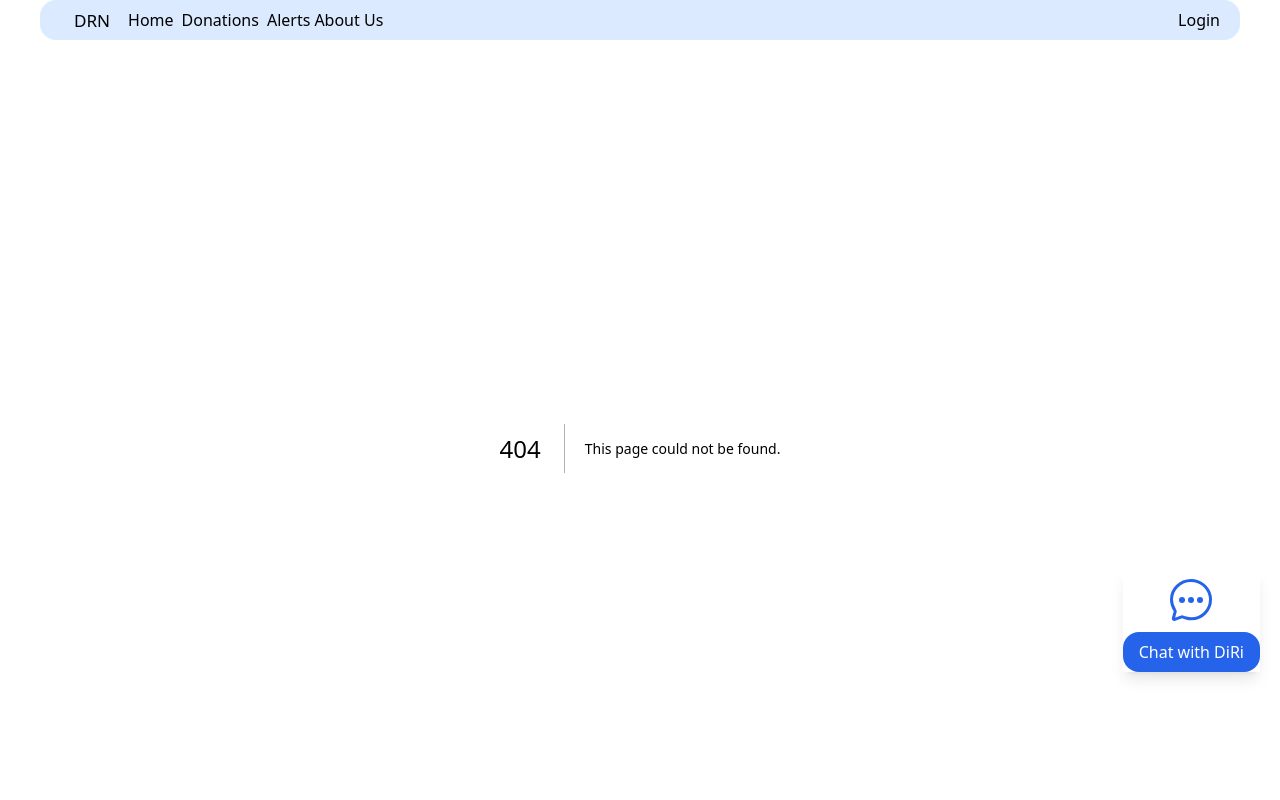
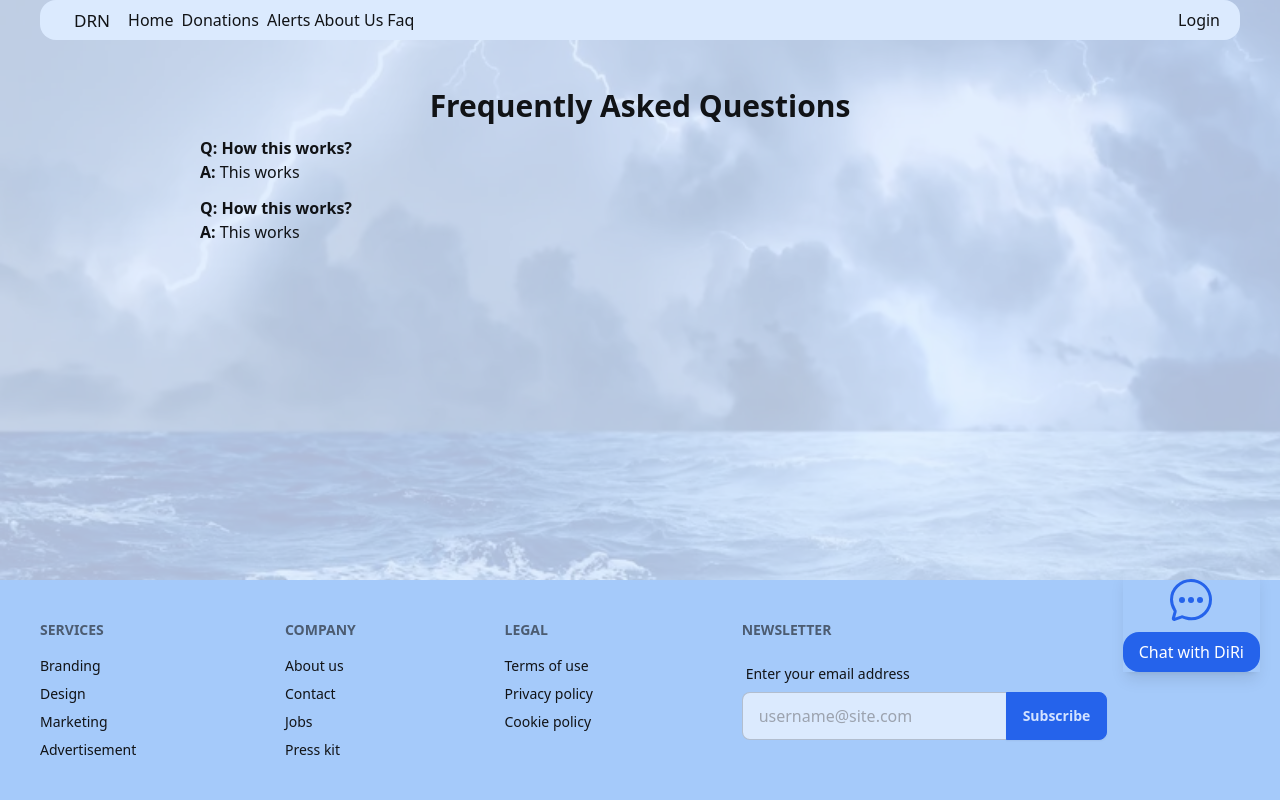
Before and after one commit to mahbd/drn, a Next.js app in the folder frontend/: page /misc/faq in a window 1280 px wide. Before the commit this address had no page. Shown: the top 800 px of the page. Built offline with nearby package versions, Linux system fonts and the light colour scheme.

Commit message:
completed FAQ template

```diff
--- /dev/null
+++ b/frontend/app/misc/faq/page.tsx
@@ -0,0 +1,40 @@
+interface IFAQ {
+  id: number;
+  question: string;
+  answer: string;
+}
+
+const faqs: IFAQ[] = [
+  {
+    id: 1,
+    question: "How this works?",
+    answer: "This works ",
+  },
+  {
+    id: 2,
+    question: "How this works?",
+    answer: "This works ",
+  },
+];
+
+const FAQ = () => {
+  return (
+    <div>
+      <h1 className={"section-title text-center"}>
+        Frequently Asked Questions
+      </h1>
+
+      {faqs.map((faq) => (
+        <div key={faq.id} className={"mt-3"}>
+          <p className={"font-bold"}>Q: {faq.question}</p>
+          <p>
+            <span className={"font-bold"}>A: </span>
+            {faq.answer}
+          </p>
+        </div>
+      ))}
+    </div>
+  );
+};
+
+export default FAQ;
--- a/frontend/components/Navbar.tsx
+++ b/frontend/components/Navbar.tsx
@@ -58,6 +58,10 @@ export const navLinks = [
         title: "Terms and Conditions",
       },
     ],
+  },
+  {
+    id: ROUTING.faq,
+    title: "Faq",
   },
 ];
 
--- a/frontend/store/config.ts
+++ b/frontend/store/config.ts
@@ -21,6 +21,7 @@ export const ROUTING = {
   privacyPolicy: "/misc/privacy-policy",
   termsAndConditions: "/misc/terms-and-conditions",
   partnersAndSponsors: "/misc/partners-and-sponsors",
+  faq: "/misc/faq",
   ourTeam: "/misc/our-team",
   profile: "/users/profile",
   login: "/users/login",
```
